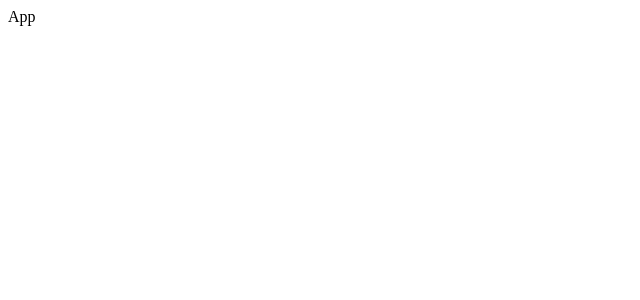
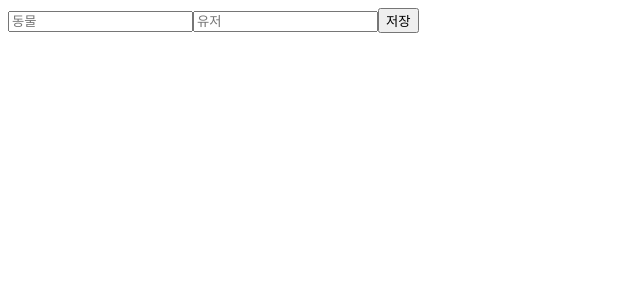
Before and after one commit to YHJ96/react-recoil-practice, a React (Create React App) app: page / in a window 1280 px wide. Shown: the top 300 px of the page, without its empty margins (0-640 px from the left). Built offline with nearby package versions, Linux system fonts and the light colour scheme.

Commit message:
feat: atom & useRecoilState & useRecoilValue 확인 완료

```diff
--- a/src/App.jsx
+++ b/src/App.jsx
@@ -1,7 +1,43 @@
-import React from 'react';
+import React, { useEffect } from 'react';
+import { atom, useRecoilState, useRecoilValue } from 'recoil';
+
+// atom으로 스토어를 생성 (폴더를 만들어서 관리하면 좋을꺼 같음) key는 스토어이름, default는 기본값
+const animalsStore = atom({ key: 'animals', default: [] });
+const usersStore = atom({ key: 'users', default: [] });
 
 function App() {
-  return <div>App</div>;
+  // useState와 형식이 같아서 러닝커브가 적어보임
+  const [animals, setAnimals] = useRecoilState(animalsStore);
+  const [users, setUsers] = useRecoilState(usersStore);
+  // useState에서 getter만 분리한 함수인거 같음
+  const getAnimals = useRecoilValue(usersStore);
+  const handleOnSubmit = (e) => {
+    e.preventDefault();
+    const { animal, user } = e.target;
+    // state와 유사하게 작동 여기 함수에서 사용하면 클로저 때문에 이전 상태 콘솔에 출력 useEffect 사용해야함
+    setAnimals([...animals, animal.value]);
+    setUsers([...users, user.value]);
+    animal.value = null;
+    user.value = null;
+  };
+  useEffect(() => {
+    console.group();
+    console.log('animals', animals);
+    console.log('users', users);
+    console.log('getAnimals', getAnimals);
+    console.groupEnd();
+  });
+  return (
+    <div>
+      <div>{animals}</div>
+      <div>{users}</div>
+      <form onSubmit={handleOnSubmit}>
+        <input name="animal" placeholder="동물" />
+        <input name="user" placeholder="유저" />
+        <button type="submit">저장</button>
+      </form>
+    </div>
+  );
 }
 
 export default App;
```
